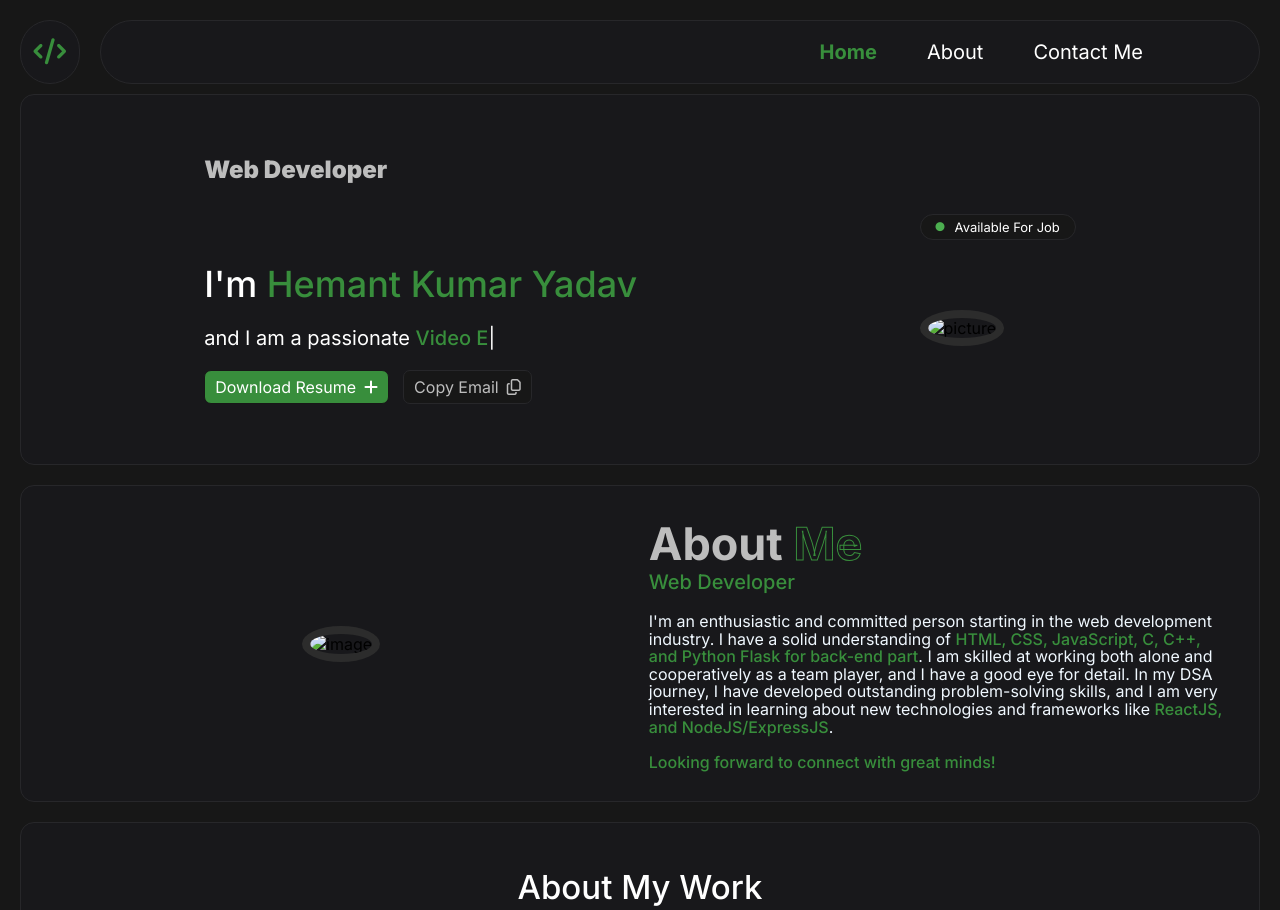
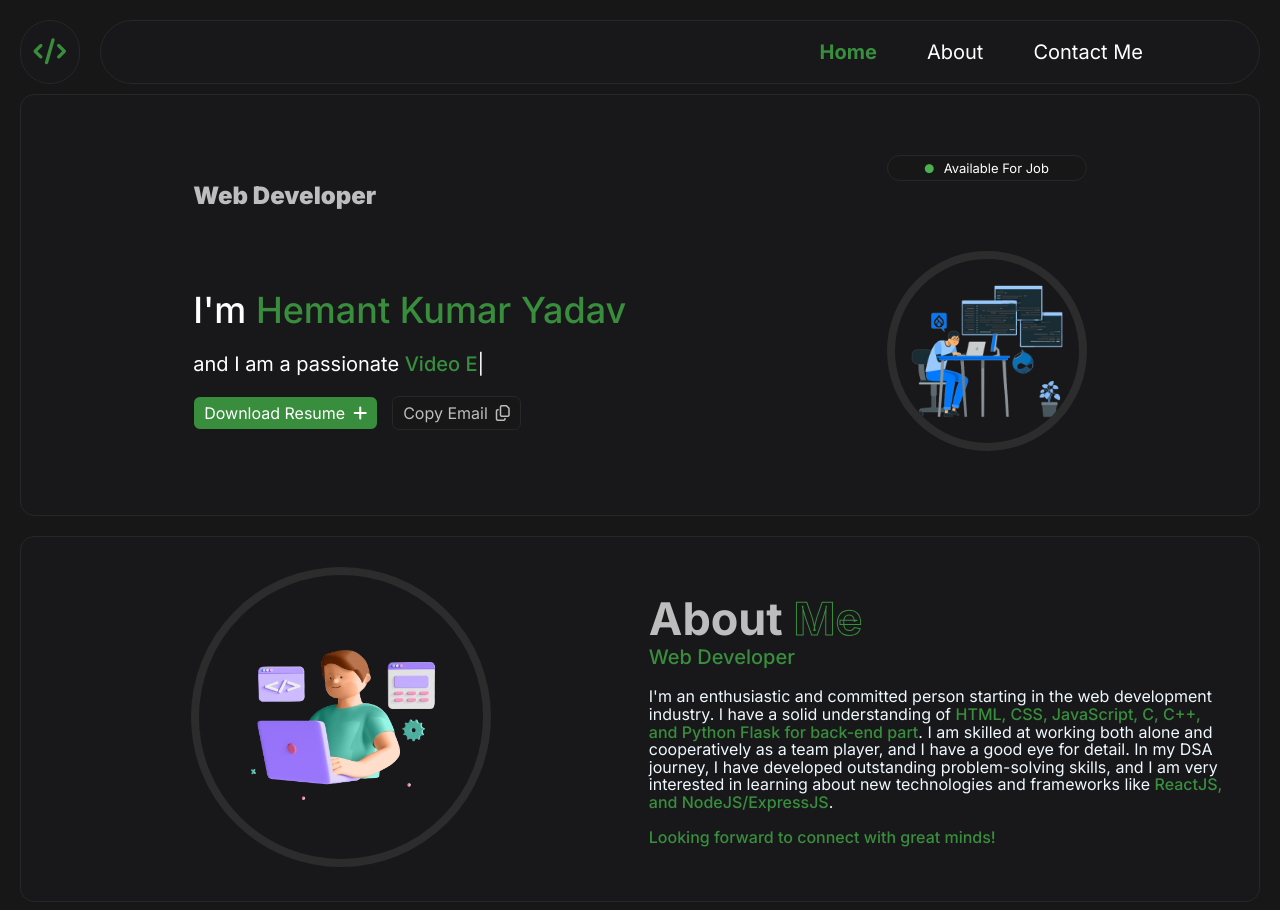
Before and after one commit to hemantyadav8006/Hemant-Portfolio-Website, a plain HTML site: page index.html in a window 1280 px wide. Shown: the top 910 px of the page. Drawn offline with nearby package versions, Linux system fonts and the light colour scheme; the site is published under a folder, as on GitHub Pages, so addresses that start at the root find nothing.

Commit message:
Update index.html

```diff
--- a/index.html
+++ b/index.html
@@ -50,7 +50,7 @@
                 <a href="#" class="online">
                     <i class="fa-solid fa-circle"></i> Available For Job
                 </a>
-                <img src="/images/image1.png" alt="picture">
+                <img src="./images/image1.png" alt="picture">
 
             </div>
         </div>
@@ -58,7 +58,7 @@
 
     <section class="abor" id="abor">
         <div class="abor-img">
-            <img src="/images/image2.png" alt="image">
+            <img src="./images/image2.png" alt="image">
         </div>
         <div class="abor-text">
             <h2>About <span>Me</span></h2>
```
